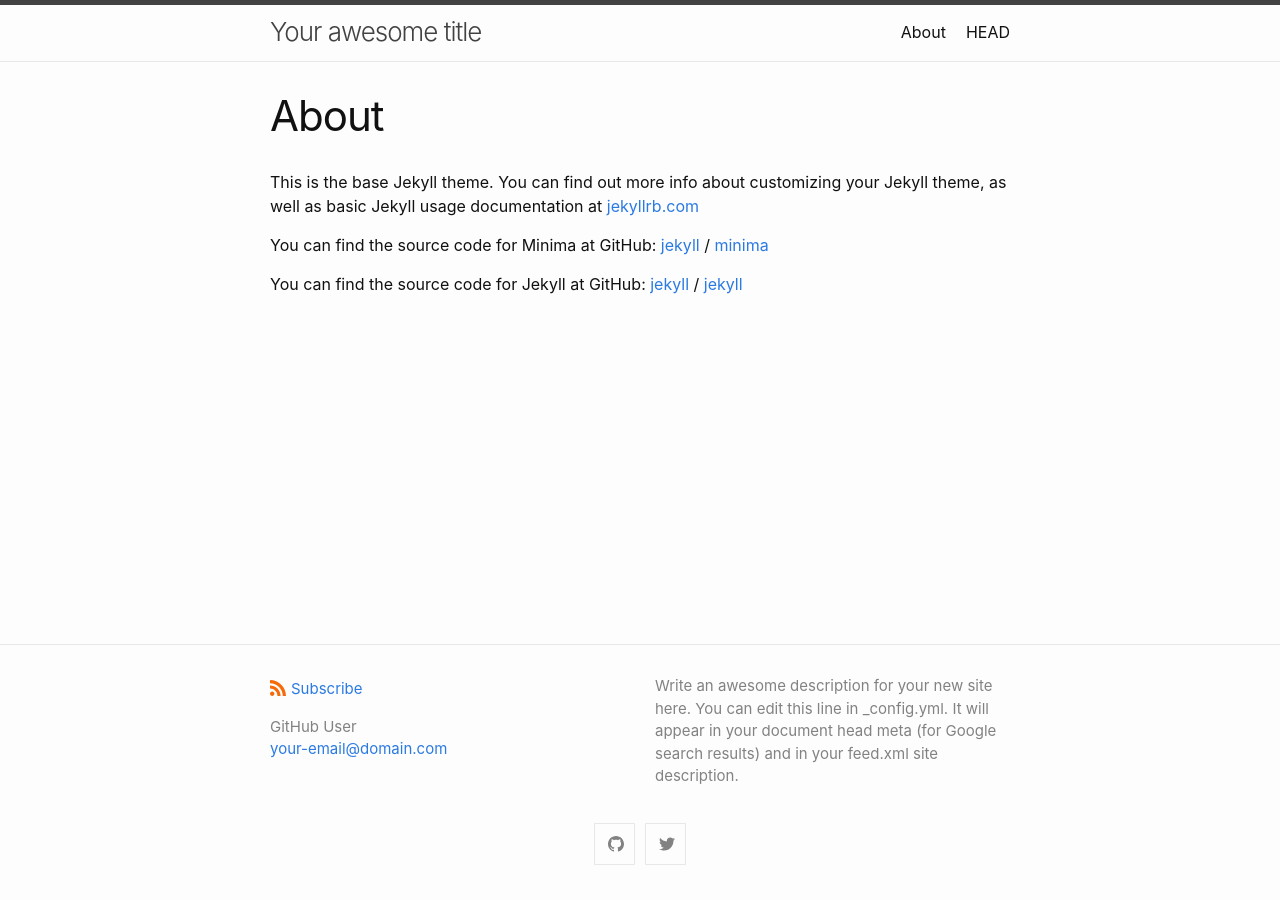
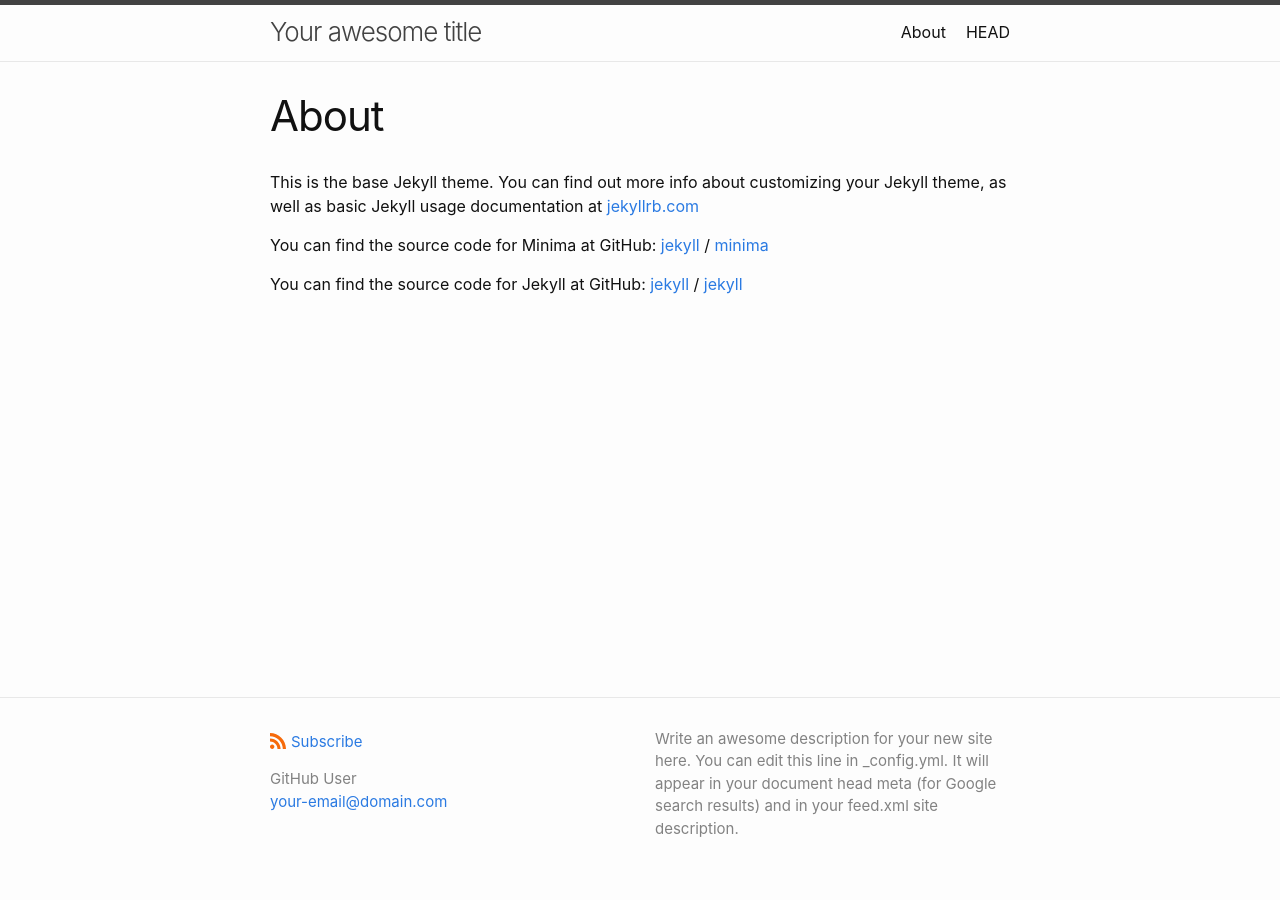
Before and after one commit to KeanMGC/padri, a Jekyll site: the page built from about.md, in a window 1280 px wide. Built offline with Jekyll 4.4.1, drawn with Linux system fonts in a browser that asks for light colours.

Commit message:
Update social.html

```diff
--- a/_includes/social.html
+++ b/_includes/social.html
@@ -1,6 +1,6 @@
 {%- assign social = site.minima.social_links -%}
 
-<ul class="social-media-list">
+<!--- <ul class="social-media-list">
   {%- for glb in social.gitlab -%}{%- if glb.username and glb.instance -%}<li><a rel="me" href="https://{{ glb.instance | cgi_escape | escape}}/{{glb.username}}" title="{{ glb.username | escape }}"><svg class="svg-icon grey"><use xlink:href="{{ '/assets/minima-social-icons.svg#gitlab' | relative_url }}"></use></svg></a></li>{%- endif -%}{%- endfor -%}
   {%- if social.dribbble -%}<li><a rel="me" href="https://dribbble.com/{{ social.dribbble | cgi_escape | escape }}" title="{{ social.dribbble | escape }}"><svg class="svg-icon grey"><use xlink:href="{{ '/assets/minima-social-icons.svg#dribbble' | relative_url }}"></use></svg></a></li>{%- endif -%}
   {%- if social.facebook -%}<li><a rel="me" href="https://www.facebook.com/{{ social.facebook | cgi_escape | escape }}" title="{{ social.facebook | escape }}"><svg class="svg-icon grey"><use xlink:href="{{ '/assets/minima-social-icons.svg#facebook' | relative_url }}"></use></svg></a></li>{%- endif -%}
```
